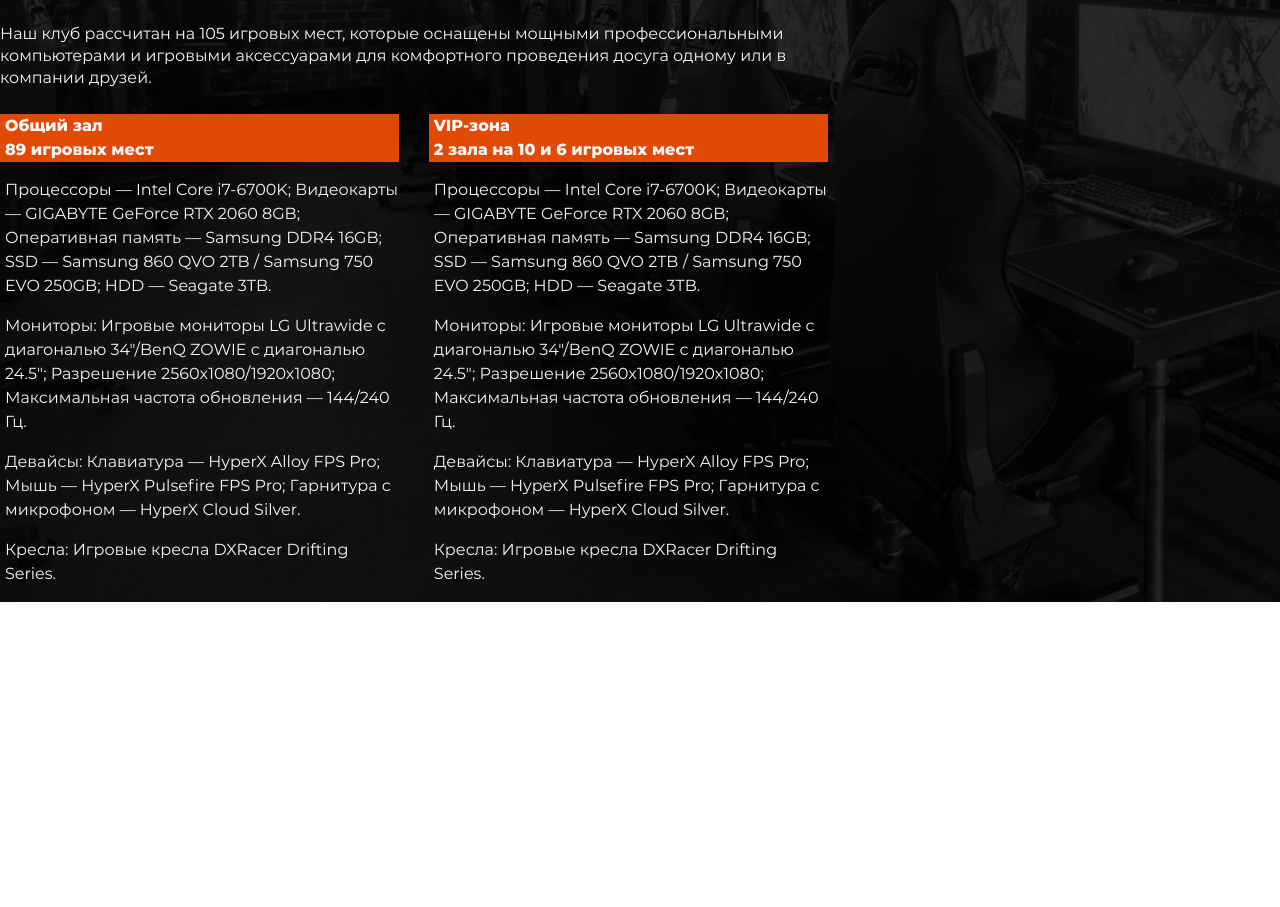
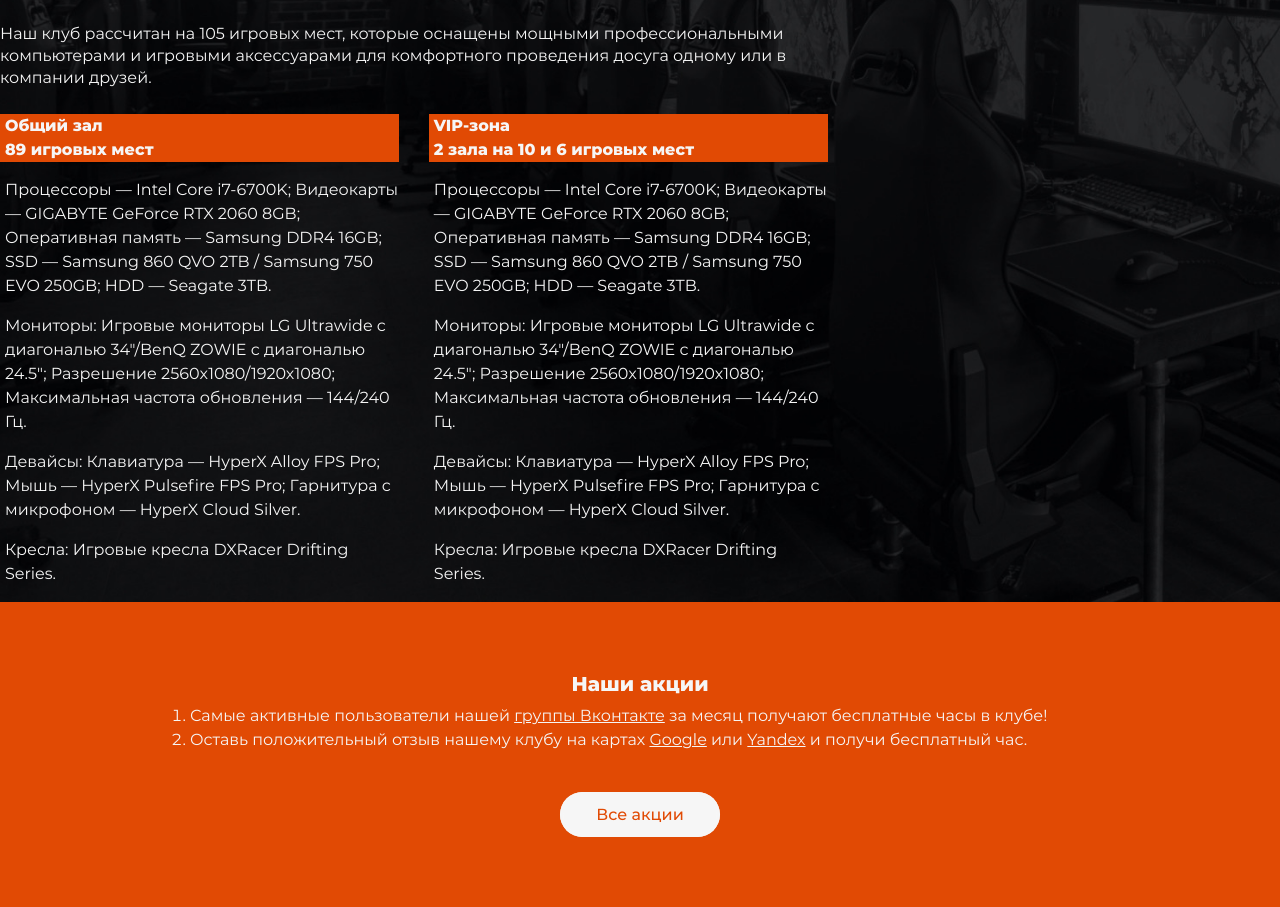
Before and after one commit to SuleimenSB/webSiteForComputerClub, a plain HTML site: page index.html in a window 1280 px wide. Shown: the part 408-1315 px from the top of the page. Before the commit the page ends 1010 px from the top, so only its background shows below. Drawn offline with Linux system fonts and the light colour scheme.

Commit message:
added stocks

```diff
--- a/index.html
+++ b/index.html
@@ -132,6 +132,30 @@
       </div>
     </div>
   </section>
+  <section class="stocks">
+    <div class="stocks__content">
+      <div class="stocks__content-wrapper">
+        <h1 class="stocks__content-title">
+          Наши акции
+        </h1>
+        <ol class="stocks__content-description">
+          <li>
+            Самые активные пользователи нашей
+            <a href="">группы Вконтакте</a> за месяц получают бесплатные часы в клубе!
+          </li>
+          <li>
+            Оставь положительный отзыв нашему
+            клубу на картах <a href="">Google</a> или <a href="">Yandex</a> и получи бесплатный час.
+          </li>
+        </ol>
+      </div>
+      <div class="stocks__content-btn">
+        <button>
+          Все акции
+        </button>
+      </div>
+    </div>
+  </section>
 </body>
 
 </html>
--- a/styles/main.css
+++ b/styles/main.css
@@ -216,6 +216,83 @@ hr {
   padding-left: 5px;
 }
 
+.stocks {
+  /* Блочная модель */
+  padding: 70px 70px;
+
+  /* Оформление */
+  background-color: #e14a04;
+}
+
+.stocks__content-wrapper {
+  /* Блочная модель */
+  display: flex;
+  flex-direction: column;
+  margin: 0 auto;
+  max-width: 900px;
+}
+
+.stocks__content-title {
+  /* Блочная модель */
+  text-align: center;
+  margin-bottom: 8px;
+
+  /* Типографика */
+  font-weight: 600;
+  color: #f6f6f6;
+  font-size: 20px;
+}
+
+.stocks__content-description {
+  /* Блочная модель */
+  margin-bottom: 40px;
+
+  /* Типографика */
+  color: #f6f6f6;
+  font-size: 16px;
+  line-height: 1.5;
+}
+
+.stocks__content-description>li>a {
+  /* Типографика */
+  color: #f6f6f6;
+}
+
+.stocks__content-btn>button {
+  /* Блочная модель */
+  display: flex;
+  justify-content: center;
+  padding: 0 36px;
+  max-width: 170px;
+  margin: 0 auto;
+
+  /* Типографика */
+  color: #e14a04;
+  font-style: normal;
+  font-weight: 500;
+  font-size: 16px;
+  line-height: 45px;
+  text-align: center;
+
+  /* Оформление */
+  background: #f6f6f6;
+  box-shadow: inset 0 0 0 3px #f6f6f6;
+  border-radius: 30px;
+  border: none;
+
+  /* Анимация */
+  transition: all 500ms ease;
+}
+
+.stocks__content-btn>button:hover {
+  /* Типографика */
+  color: #f6f6f6;
+
+  /* Оформление */
+  background: rgba(0, 0, 0, 0);
+  box-shadow: inset 0 0 0 3px #e14a04;
+}
+
 @media screen and (max-width: 800px) {
   header {
     /* Блочная модель */
```
